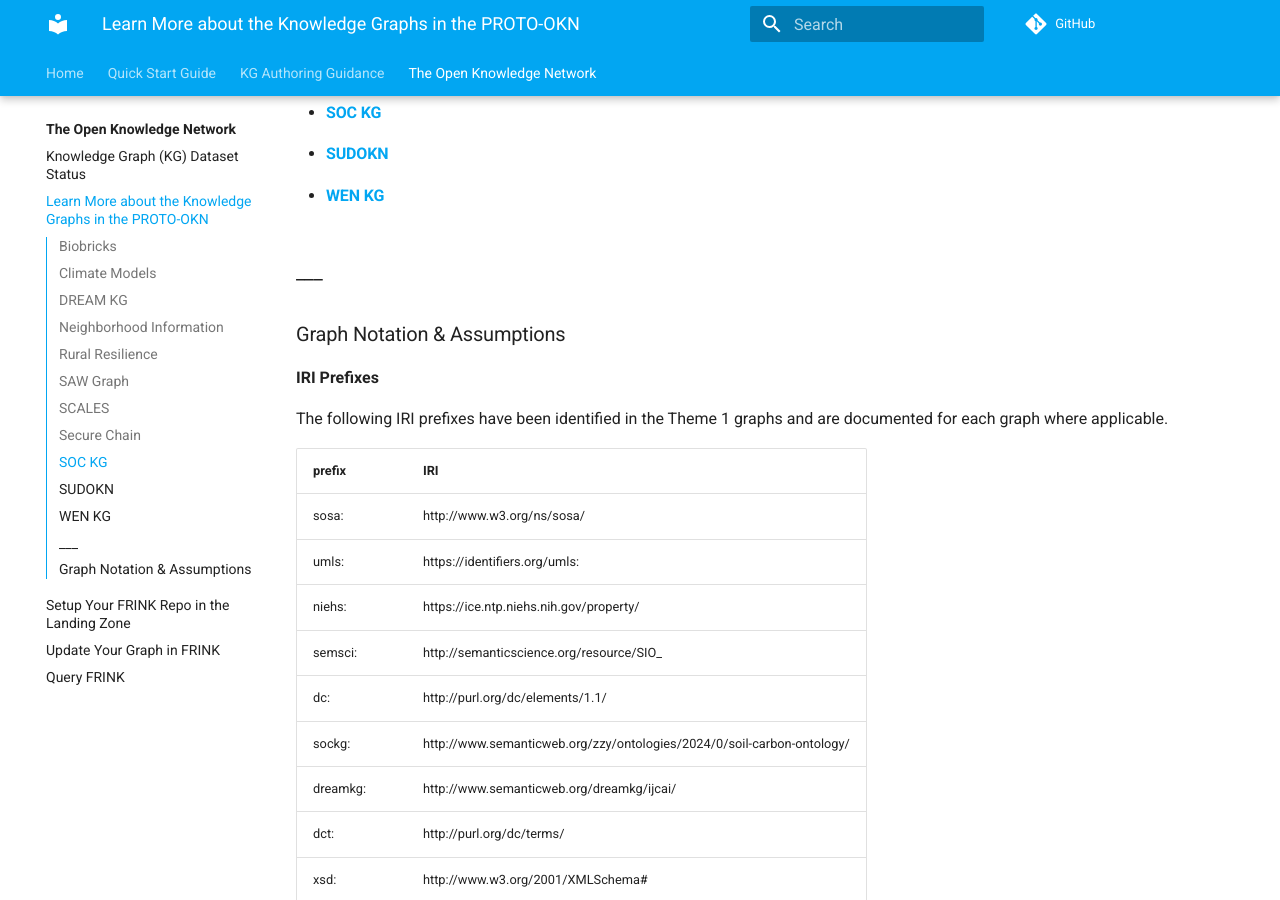
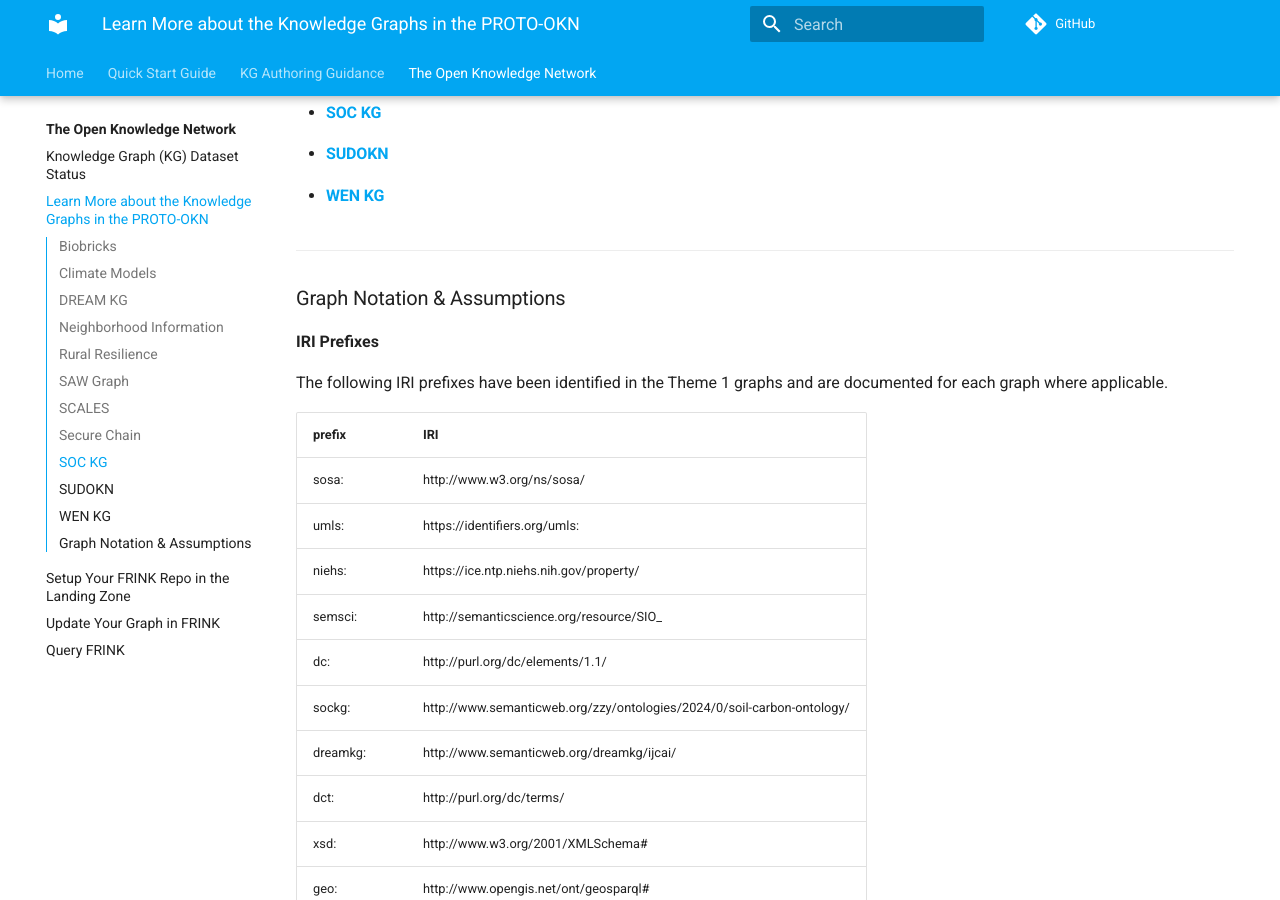
Before and after one commit to frink-okn/frink-landing-zone, an MkDocs documentation site: the page built from docs/okn/learn/index.md, in a window 1280 px wide and 900 px high, scrolled down 651 px. Built offline with MkDocs 1.6.1 and Material for MkDocs 9.7.7, drawn with Linux system fonts in a browser that asks for light colours; comment, search, counter and statistics services are not loaded.

Commit message:
asdfasdf

```diff
--- a/docs/okn/learn/index.md
+++ b/docs/okn/learn/index.md
@@ -25,8 +25,7 @@ Need to correct your graph's information? Please contact [Mahir Morshed](mailto:
 - #### [SUDOKN](sudokn-kg.md)
 
 - #### [WEN KG](wen-kg.md)
-
-### ___
+ ___
 
 ### Graph Notation & Assumptions
 
```
